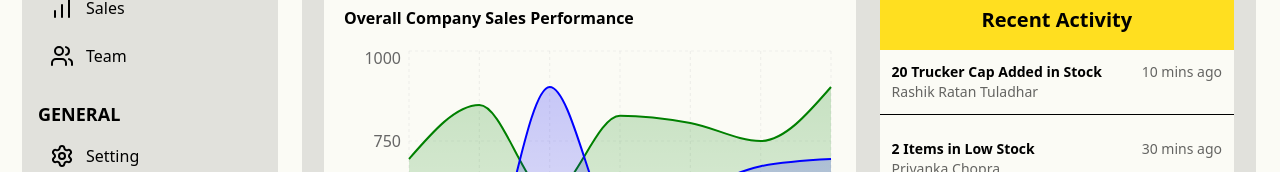
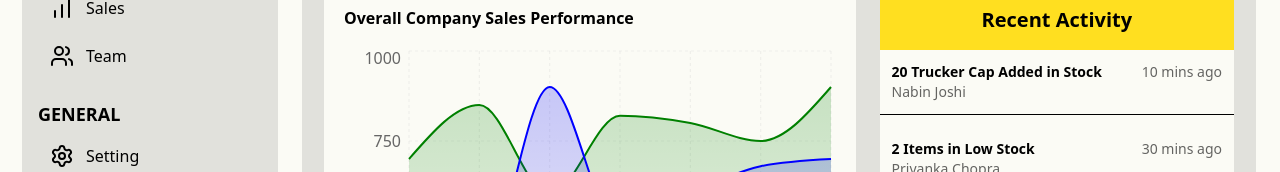
Before and after one commit to bornFire12/zen_creation_inventory, a React (Vite) app in the folder zen-creation/: page /dashboard in a window 1280 px wide. Shown: the part 352-524 px from the top of the page. Built offline with nearby package versions, Linux system fonts and the light colour scheme; sample sign-in values are in the browser's storage.

Commit message:
name changed

```diff
--- a/zen-creation/src/pages/dashboard/Dashboard.jsx
+++ b/zen-creation/src/pages/dashboard/Dashboard.jsx
@@ -75,7 +75,7 @@ const activitiesArray = [
   {
     id: 1,
     text: "20 Trucker Cap Added in Stock",
-    addedBy: "Rashik Ratan Tuladhar",
+    addedBy: "Nabin Joshi",
     time: "10 mins ago",
   },
   {
```
